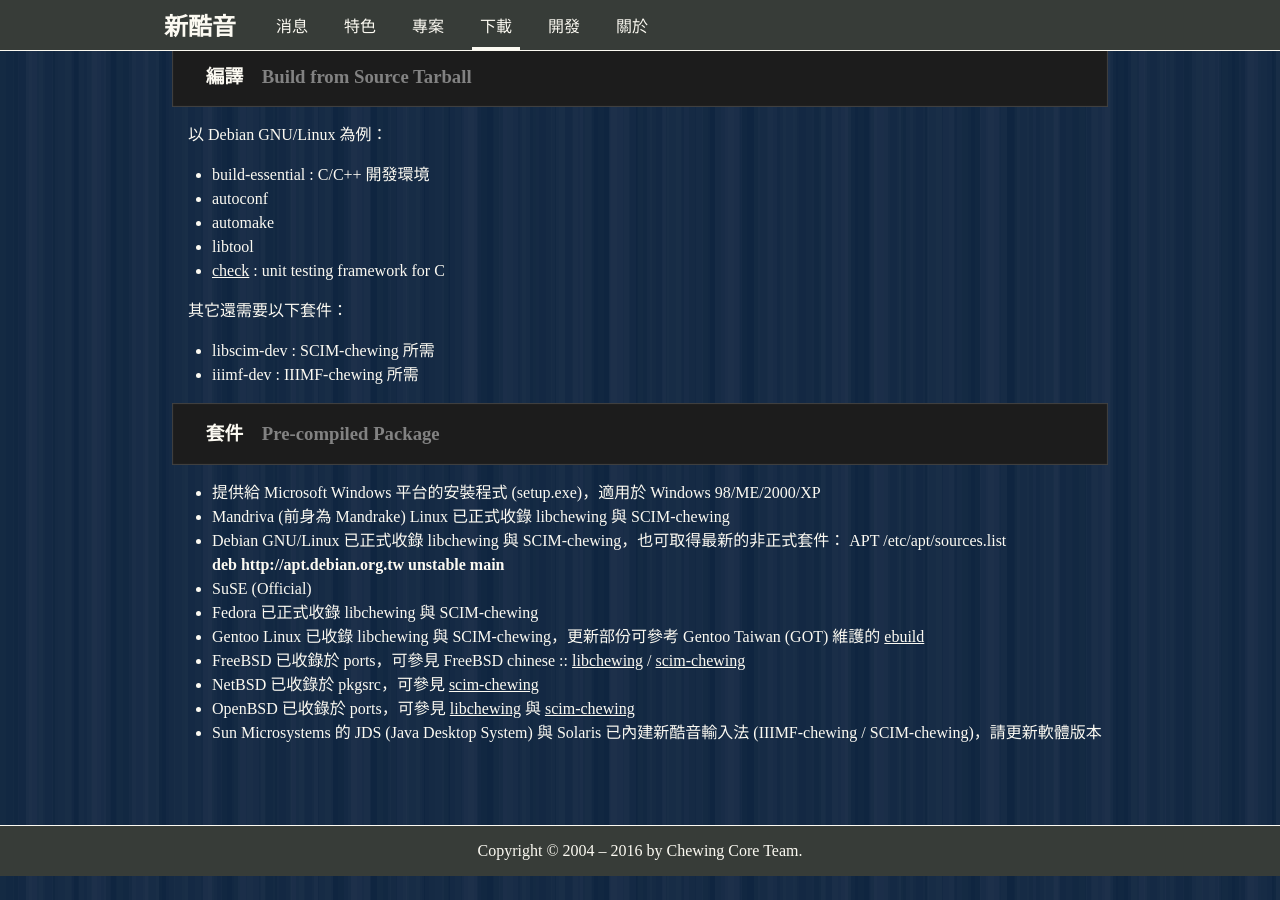
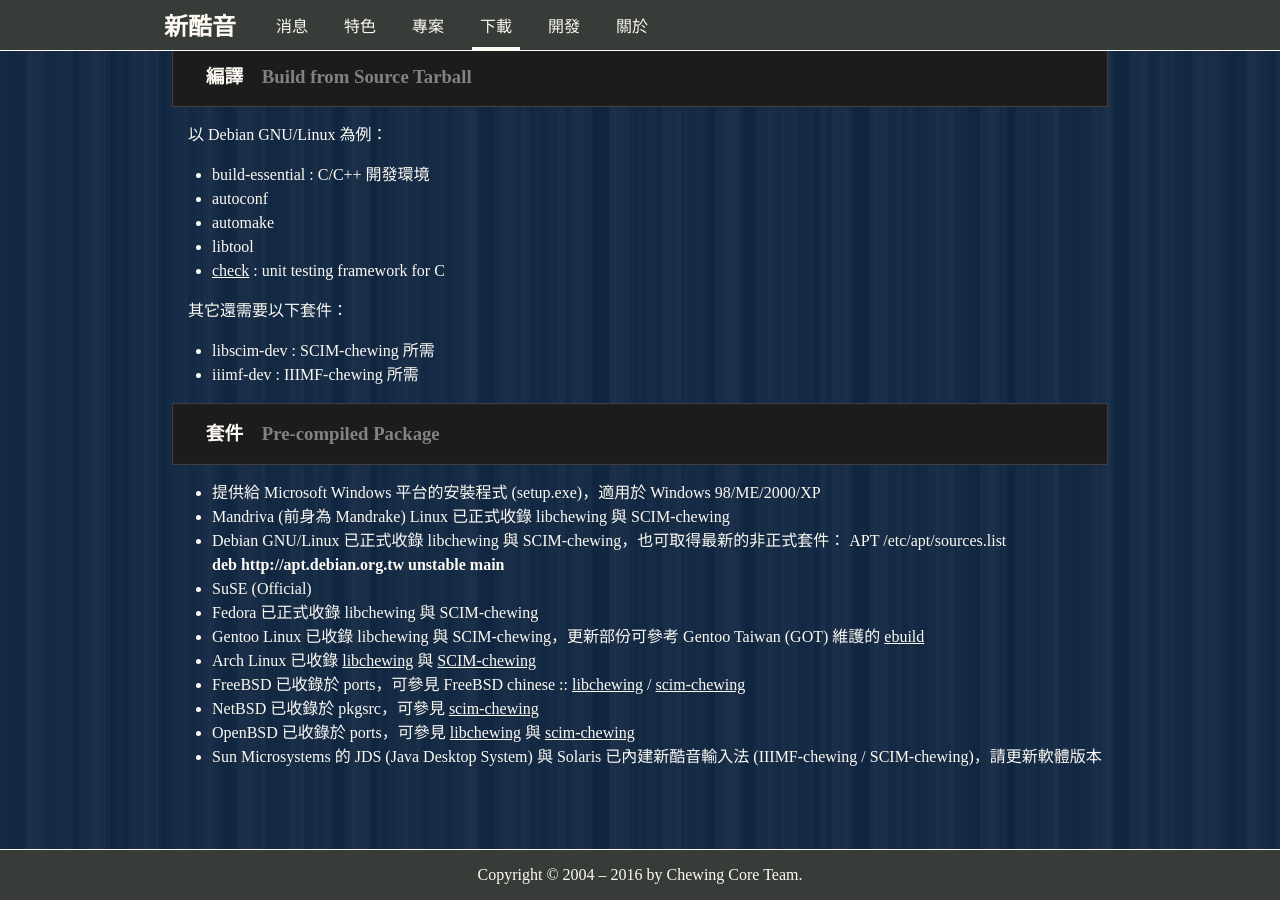
Before and after one commit to chewing/chewing.github.com, a Jekyll site: the page built from download.html, in a window 1280 px wide and 900 px high, scrolled down 509 px. Built offline with Jekyll 4.4.1, drawn with Linux system fonts in a browser that asks for light colours; before the commit the page ends 1385 px from its top, so only the background shows below that.

Commit message:
Mention Arch Linux in download.html

```diff
--- a/download.html
+++ b/download.html
@@ -50,6 +50,7 @@
 				<li>SuSE (Official)</li>
 				<li>Fedora 已正式收錄 libchewing 與 SCIM-chewing</li>
 				<li>Gentoo Linux 已收錄 libchewing 與 SCIM-chewing，更新部份可參考 Gentoo Taiwan (GOT) 維護的 <a href="http://www.gentoo.tw/proj/ebuild/ebuild.xml">ebuild</a></li>
+				<li>Arch Linux 已收錄 <a href="https://www.archlinux.org/packages/?q=libchewing">libchewing</a> 與 <a href="https://www.archlinux.org/packages/?q=scim-chewing">SCIM-chewing</a></li>
 				<li>FreeBSD 已收錄於 ports，可參見 FreeBSD chinese :: <a href="http://www.freebsdsoftware.org/chinese/libchewing.html">libchewing</a> / <a href="http://www.freebsdsoftware.org/chinese/scim-chewing.html">scim-chewing</a></li>
 				<li>NetBSD 已收錄於 pkgsrc，可參見 <a href="http://pkgsrc.se/wip/scim-chewing">scim-chewing</a></li>
 				<li>OpenBSD 已收錄於 ports，可參見 <a href="http://openports.se/chinese/libchewing">libchewing</a> 與 <a href="http://openports.se/inputmethods/scim-chewing">scim-chewing</a></li>
```
